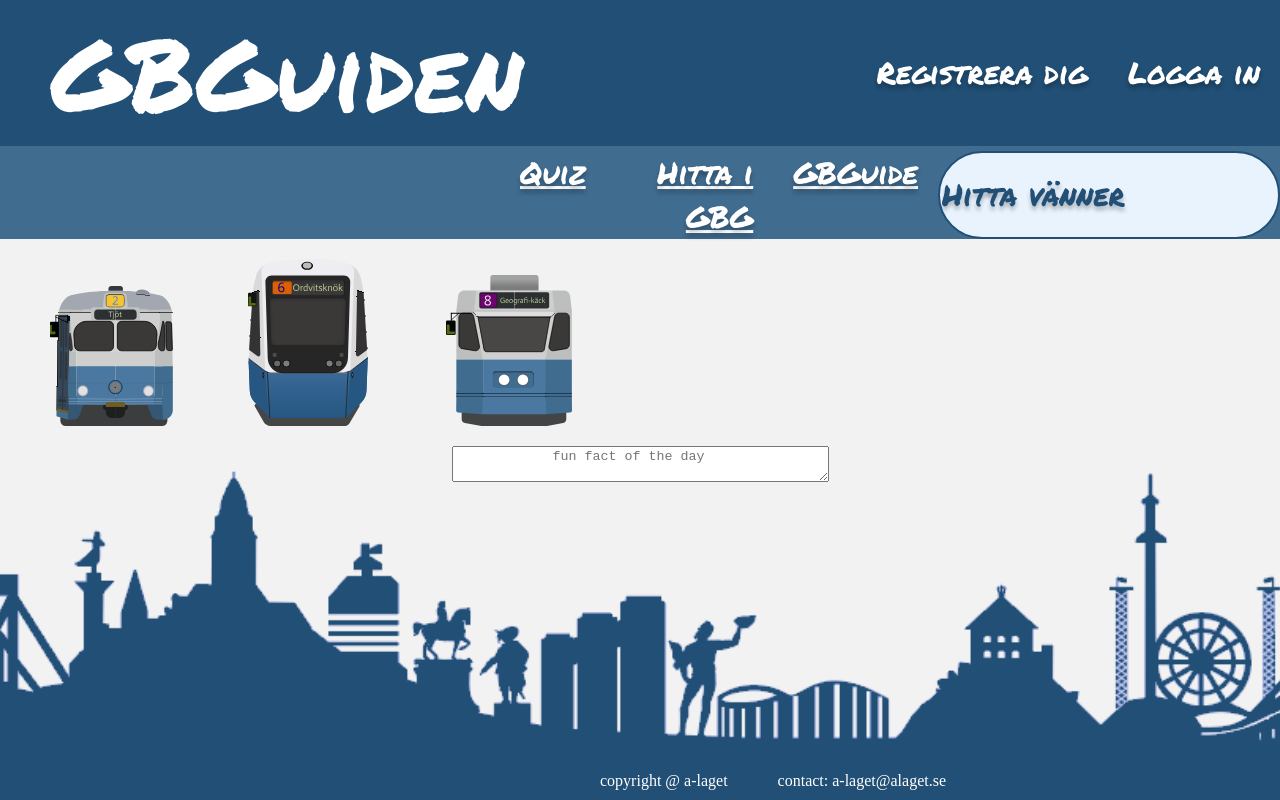
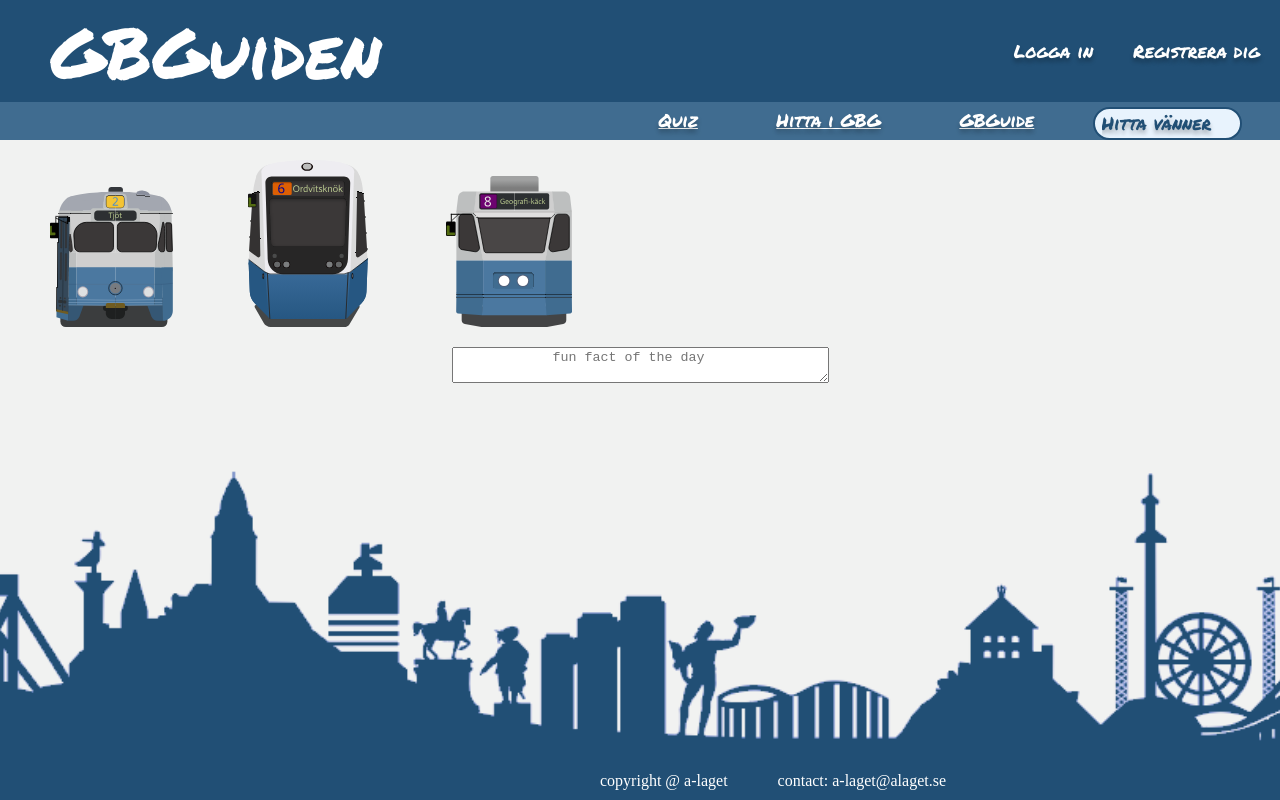
Before and after one commit to Goteborgs-guiden/Gotehenburg-guide, a Vue app in the folder frontend/: page / in a window 1280 px wide. Built offline with nearby package versions, Linux system fonts and the light colour scheme.

Commit message:
Changes fontsizes in header

```diff
--- a/frontend/src/components/SiteHeader.vue
+++ b/frontend/src/components/SiteHeader.vue
@@ -5,14 +5,15 @@ const dialogs = useDialogStore()
 const tokenStore = useTokensStore()
 
 </script>
+
 <template>
    <header class="mainHeader">
 
     <div id="headerContent">
         <h1>GBGuiden</h1>
             <div v-if="!tokenStore.accessToken">
-            <button class="button" @click="dialogs.toggleRegister">Registrera dig</button>
-            <button class="button" @click="dialogs.toggleLogin">Logga in</button>
+                <button class="button" @click="dialogs.toggleLogin">Logga in</button>
+                <button class="button" @click="dialogs.toggleRegister">Registrera dig</button>
             </div>
             <div v-else>Användarnamn
                 Till min sida</div>
@@ -29,11 +30,12 @@ const tokenStore = useTokensStore()
   </header>
 </template>
 <style scoped>
+
 h1 {
     margin: 0;
     color: #FFF;
     font-family: 'Permanent Marker', cursive;
-font-size: 100px;
+font-size: 70px;
 font-style: normal;
 font-weight: 400;
 line-height: normal;
@@ -55,7 +57,7 @@ background-color: #214F75;;
 color: #FFF;
 text-shadow: 0px 4px 4px rgba(0, 0, 0, 0.25);
 font-family: Permanent Marker;
-font-size: 30px;
+font-size: 18px;
 font-style: normal;
 font-weight: 400;
 line-height: normal;
@@ -66,30 +68,33 @@ padding: 20px;
     background-color: #406C90;
     margin: 0;
     padding-top: 5px;
-    padding-left:500px;
+    padding-left:600px;
     text-align: right;
     color: #FFF;
     text-shadow: 0px 4px 4px rgba(0, 0, 0, 0.25);
     font-family: Permanent Marker;
-    font-size: 30px;
+    font-size: 18px;
     font-style: normal;
     font-weight: 400;
     line-height: normal;
     display: flex;
-    justify-content: space-around;
+    justify-content: space-evenly;
 }
 
 #search {
-    border-radius: 61px;
+border-radius: 61px;
 border: 2px solid #214F75;
 background: #E8F3FD;
 color: #214F75;
 text-shadow: 0px 4px 4px rgba(0, 0, 0, 0.25);
 font-family: Permanent Marker;
-font-size: 30px;
+font-size: 18px;
 font-style: normal;
 font-weight: 400;
 line-height: normal;
+display: flex;
+padding-left: 1%;
+width: 20%;
 }
 
 ::placeholder {
```
